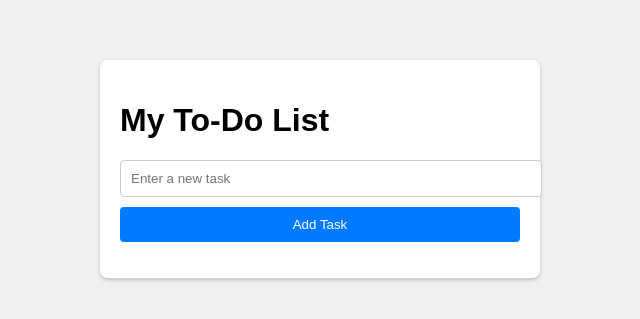
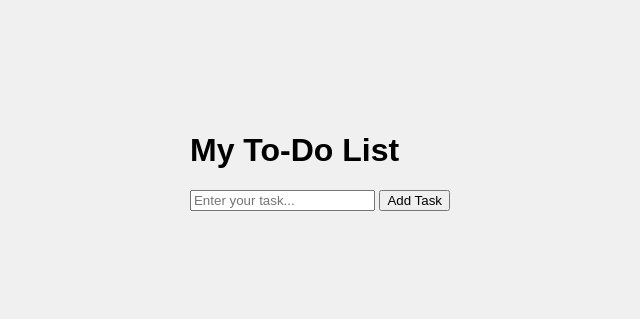
Before and after one commit to haystarkk/dynamic-to-do-list-js, a plain HTML site: page index.html in a window 1280 px wide. Shown: the part 231-550 px from the top of the page, without its empty margins (320-960 px from the left). Drawn offline with Linux system fonts and the light colour scheme.

Commit message:
Update index.html

```diff
--- a/index.html
+++ b/index.html
@@ -2,18 +2,20 @@
 <html lang="en">
 <head>
     <meta charset="UTF-8">
-    <title>To-Do List Application</title>
+    <meta name="viewport" content="width=device-width, initial-scale=1.0">
+    <title>Dynamic To-Do List</title>
     <link rel="stylesheet" href="styles.css">
 </head>
 <body>
-    <div id="todo-app">
+    <div class="container">
         <h1>My To-Do List</h1>
-        <input type="text" id="task-input" placeholder="Enter a new task">
-        <button id="add-task-btn">Add Task</button>
-        <ul id="task-list">
-            <!-- Tasks will be listed here -->
-        </ul>
+        <div class="input-section">
+            <input type="text" id="taskInput" placeholder="Enter your task..." />
+            <button onclick="addTask()">Add Task</button>
+        </div>
+        <ul id="taskList"></ul>
     </div>
+
     <script src="script.js"></script>
 </body>
 </html>
```
